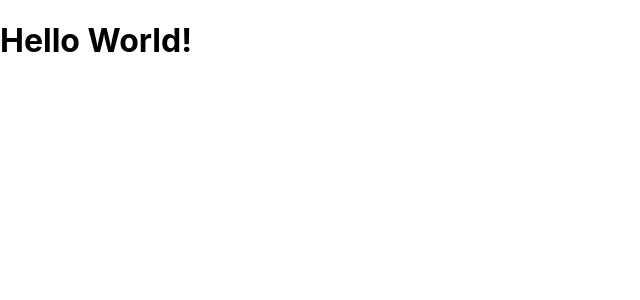
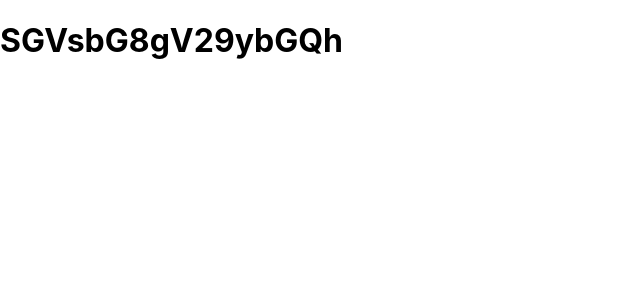
Before and after one commit to towsif031/react-radix64-encode-decode, a React (Create React App) app: page / in a window 1280 px wide. Shown: the top 300 px of the page, without its empty margins (0-640 px from the left). Built offline with nearby package versions, Linux system fonts and the light colour scheme.

Commit message:
encoded to base64

```diff
--- a/public/index.html
+++ b/public/index.html
@@ -9,12 +9,10 @@
 			name="description"
 			content="Web site created using create-react-app"
 		/>
-    <link rel="apple-touch-icon" href="%PUBLIC_URL%/logo192.png" />
 		<!--
       manifest.json provides metadata used when your web app is installed on a
       user's mobile device or desktop. See https://developers.google.com/web/fundamentals/web-app-manifest/
     -->
-    <link rel="manifest" href="%PUBLIC_URL%/manifest.json" />
 		<!--
       Notice the use of %PUBLIC_URL% in the tags above.
       It will be replaced with the URL of the `public` folder during the build.
@@ -38,6 +36,5 @@
 
       To begin the development, run `npm start` or `yarn start`.
       To create a production bundle, use `npm run build` or `yarn build`.
-    -->
-  </body>
+    --></body>
 </html>
--- a/src/App.js
+++ b/src/App.js
@@ -1,9 +1,14 @@
-import React from 'react';
+import React, { useState } from 'react';
+import Encode from './Encode';
 
 function App() {
+	const [stringData, setStringData] = useState({
+		inputString: 'Hello World!'
+	});
+
 	return (
 		<div className="App">
-			<h1>Hello World!</h1>
+			<Encode stringData={stringData} />
 		</div>
 	);
 }
--- /dev/null
+++ b/src/Encode.js
@@ -0,0 +1,17 @@
+import React from 'react';
+
+function Encode({ stringData }) {
+	const stringToEncode = stringData.inputString;
+
+	function encodeToBase64(s) {
+		return btoa(s);
+	}
+
+	return (
+		<div>
+			<h1>{encodeToBase64(stringToEncode)}</h1>
+		</div>
+	);
+}
+
+export default Encode;
```
Lines whose indentation alone changed are shown as unchanged.
